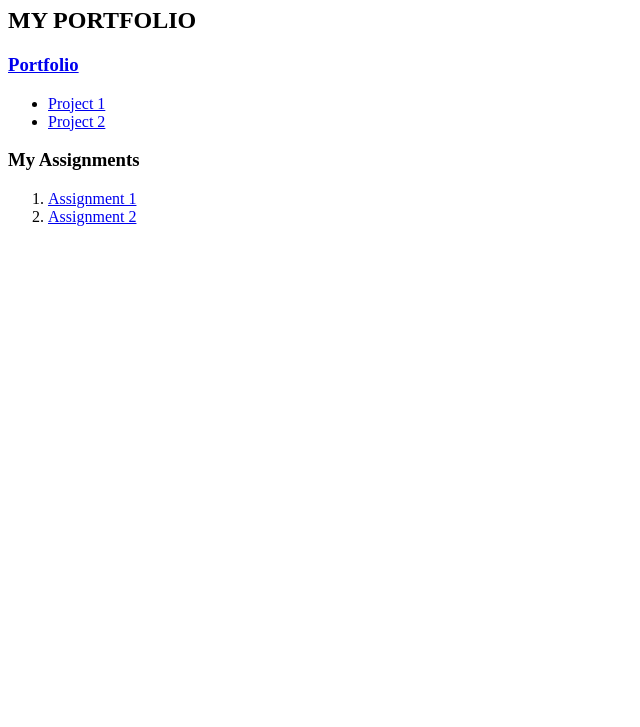
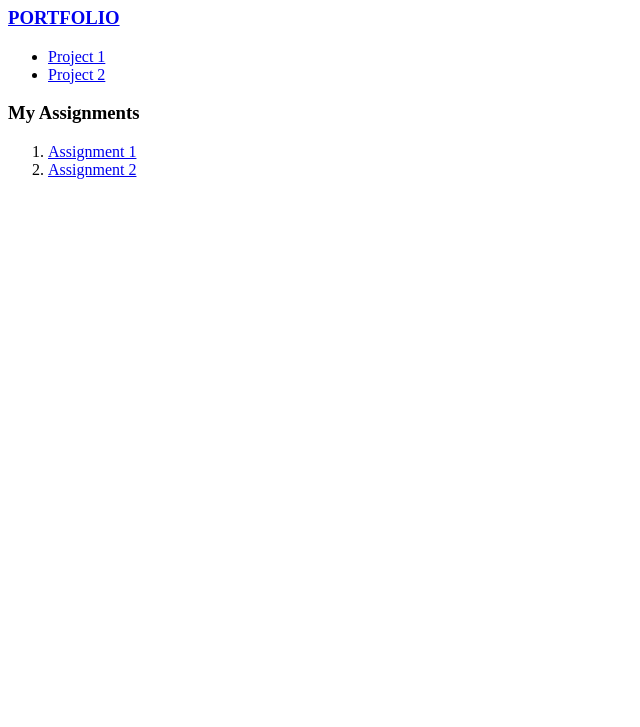
Before and after one commit to abhinavbestha26/abhinavbestha26.github.io, a plain HTML site: page index.html in a window 1280 px wide. Shown: the part 73-800 px from the top of the page, without its empty margins (0-640 px from the left). Drawn offline with Linux system fonts and the light colour scheme.

Commit message:
edit port

```diff
--- a/index.html
+++ b/index.html
@@ -7,9 +7,9 @@
 </head>
 <body>
     <h1>Abhinav</h1>
-    <h2>MY PORTFOLIO</h2>
+
     <h3>
-        <a href="My Portfolio/index.html">Portfolio</a>
+        <a href="My Portfolio/index.html">PORTFOLIO</a>
     </h3>
     <ul>
         <li>
```
